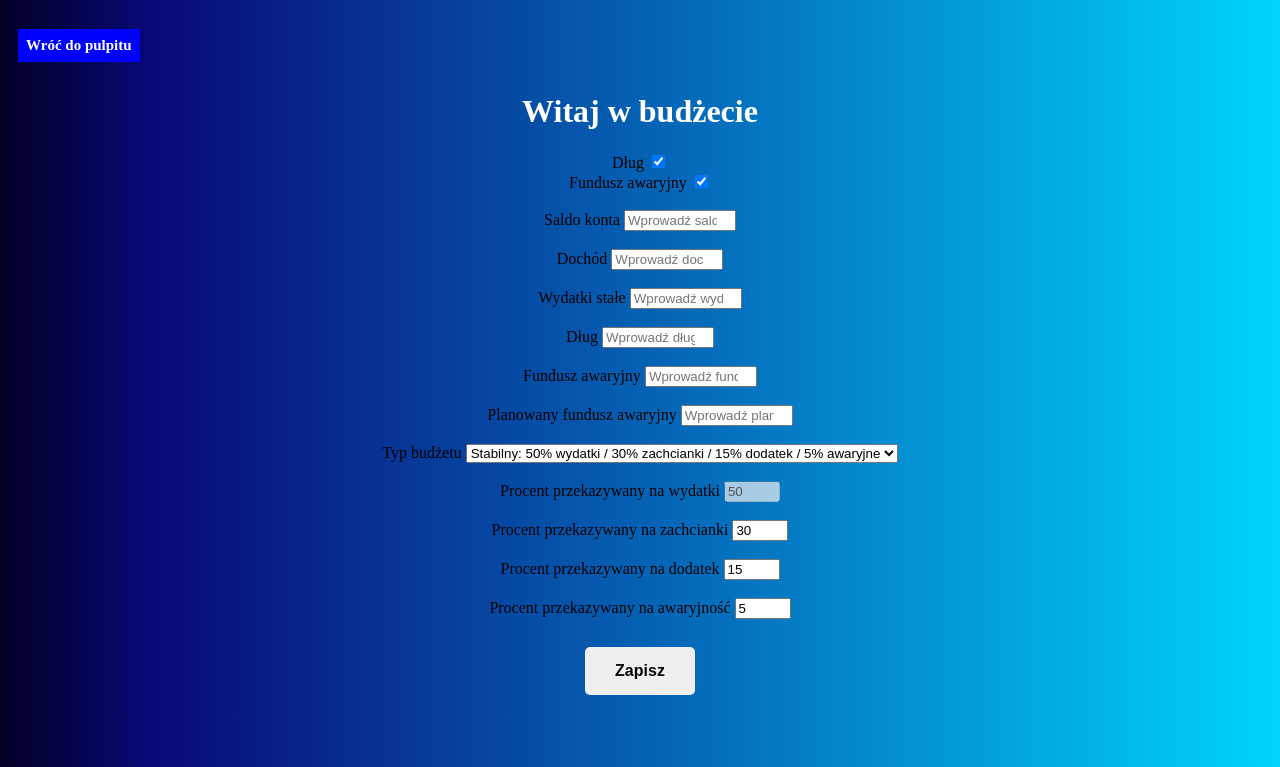
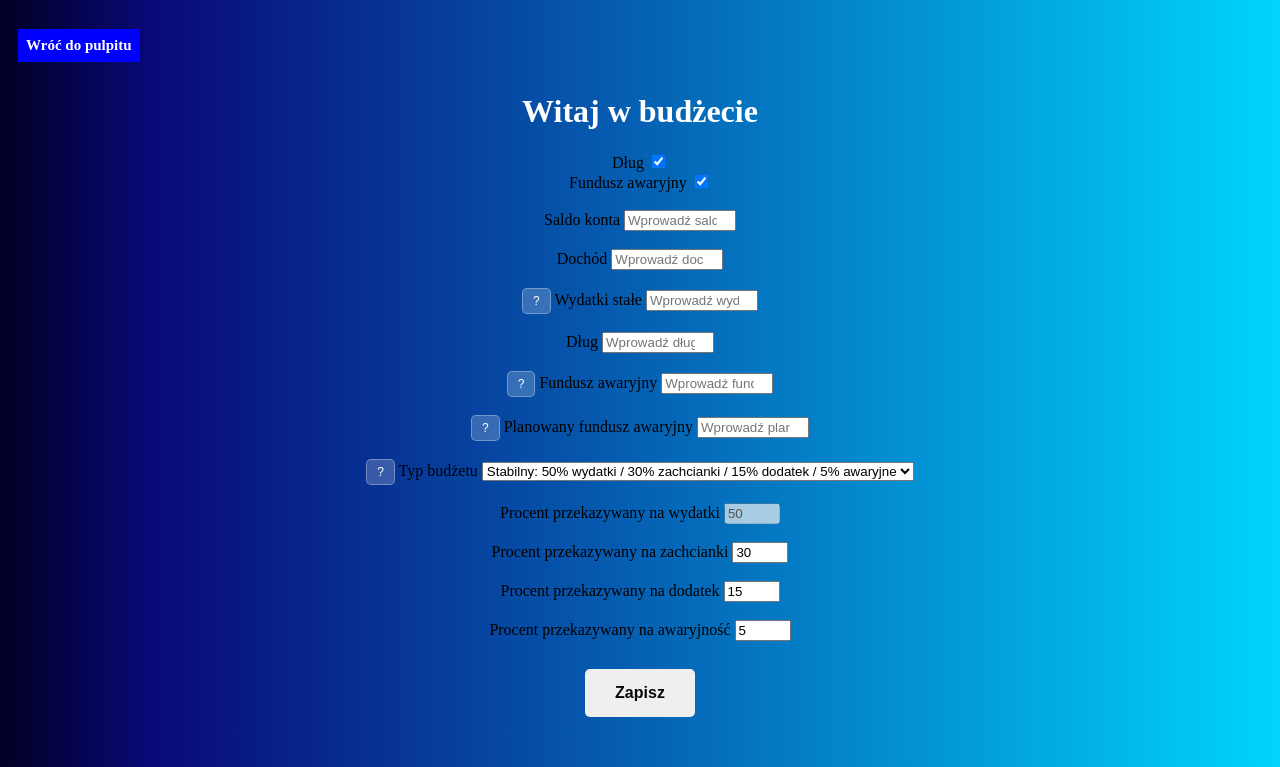
Before and after one commit to Bartolini515/Plusanto, a Django app: page /dashboard/budget/ in a window 1280 px wide. Shown: the top 767 px of the page. Run offline with Django 5.2, Linux system fonts and the light colour scheme; the visitor is signed in with stand-in values (Sample User, id 1); data that the repository does not hold is empty.

Commit message:
dodanie nowych helpów

```diff
--- a/main/templates/budget.html
+++ b/main/templates/budget.html
@@ -27,7 +27,8 @@
             {{form.income}}
             {{form.income.errors}}
 
-        <br><br><label for="id_expenses">Wydatki stałe</label>
+        <br><br><button class="button3" title="Stałe, regularne wydatki, takie jak rachunki za prąd, wodę czy czynsz.">? </button>
+        <label for="id_expenses">Wydatki stałe</label>
             {{form.expenses}}
             {{form.expenses.errors}}
 
@@ -38,22 +39,34 @@
         </span>
 
         <span id="emergencyFundSpan">
-        <br><br><label for="id_emergencyFund">Fundusz awaryjny</label>
+        <br><br>
+        <button class="button3" title="Twój fundusz awaryjny to środki przeznaczone na niespodziewane wydatki. Mogą one być potrzebne w sytuacjach, które wymagają większej ilości pieniędzy, niż aktualnie posiadasz w swoim budżecie.">?</button>
+        <label for="id_emergencyFund">Fundusz awaryjny</label>
             {{form.emergencyFund}}
             {{form.emergencyFund.errors}}
 
-        <br><br><label for="id_plannedEmergencyFund">Planowany fundusz awaryjny</label>
+        <br><br>
+        <button class="button3" title="Twój planowany fundusz w razie nagłej potrzeby. Rekomenduje się jego wysokość na poziomie co najmniej pięciokrotności miesięcznego dochodu.">?</button>
+        <label for="id_plannedEmergencyFund">Planowany fundusz awaryjny</label>
             {{form.plannedEmergencyFund}}
             {{form.plannedEmergencyFund.errors}}
         </span>
 
         <span id="buforSpan">
-            <br><br><label for="id_bufor">Bufor</label>
+            <br><br>
+            <button class="button3" title="Dodatkowa kwota uwzględniana w budżecie, służy jako zabezpieczenie przed małymi, nagłymi wydatkami.">?</button>
+            <label for="id_bufor">Bufor</label>
                 {{form.bufor}}
                 {{form.bufor.errors}}
         </span>
 
-        <br><br><label for="id_budgetType">Typ budżetu</label>
+        <br><br>
+        <button class="button3" title="Budżet Stabilny Łączy oszczędzanie z uwzględnieniem codziennych potrzeb i przyjemności. Unikatowe dla budżetu stabilnego:
+- Zachcianki,
+- Przekazywanie dodatku do budżetu awaryjnego (jeżeli poniżej 40% planowanego funduszu).
+Budżet Rozwojowy nakłada na ciągłe powiększanie kapitału oraz zabezpieczeń finansowych. Unikalne dla budżetu rozwojowego:
+- Bufor do wydatków.">?</button>
+        <label for="id_budgetType">Typ budżetu</label>
             {{form.budgetType}}
             {{form.budgetType.errors}}
 
--- a/static/css/styles.css
+++ b/static/css/styles.css
@@ -257,3 +257,14 @@ button:active {
     padding: 20px;
 
  }
+ .button3{
+  background-color: rgba(255, 255, 255, 0.2); /* Półprzezroczyste białe tło */
+    border: 1px solid rgba(255, 255, 255, 0.3); /* Lekkie obramowanie */
+    color: white; /* Biały tekst */
+    padding: 5px 10px; /* Małe odstępy wewnętrzne */
+    font-size: 12px; /* Mały rozmiar czcionki */
+    border-radius: 5px; /* Zaokrąglone rogi */
+    cursor: pointer; /* Kursor wskazujący */
+    transition: background-color 0.3s ease; /* Płynna zmiana koloru tła */
+    position: relative;
+     }
```
